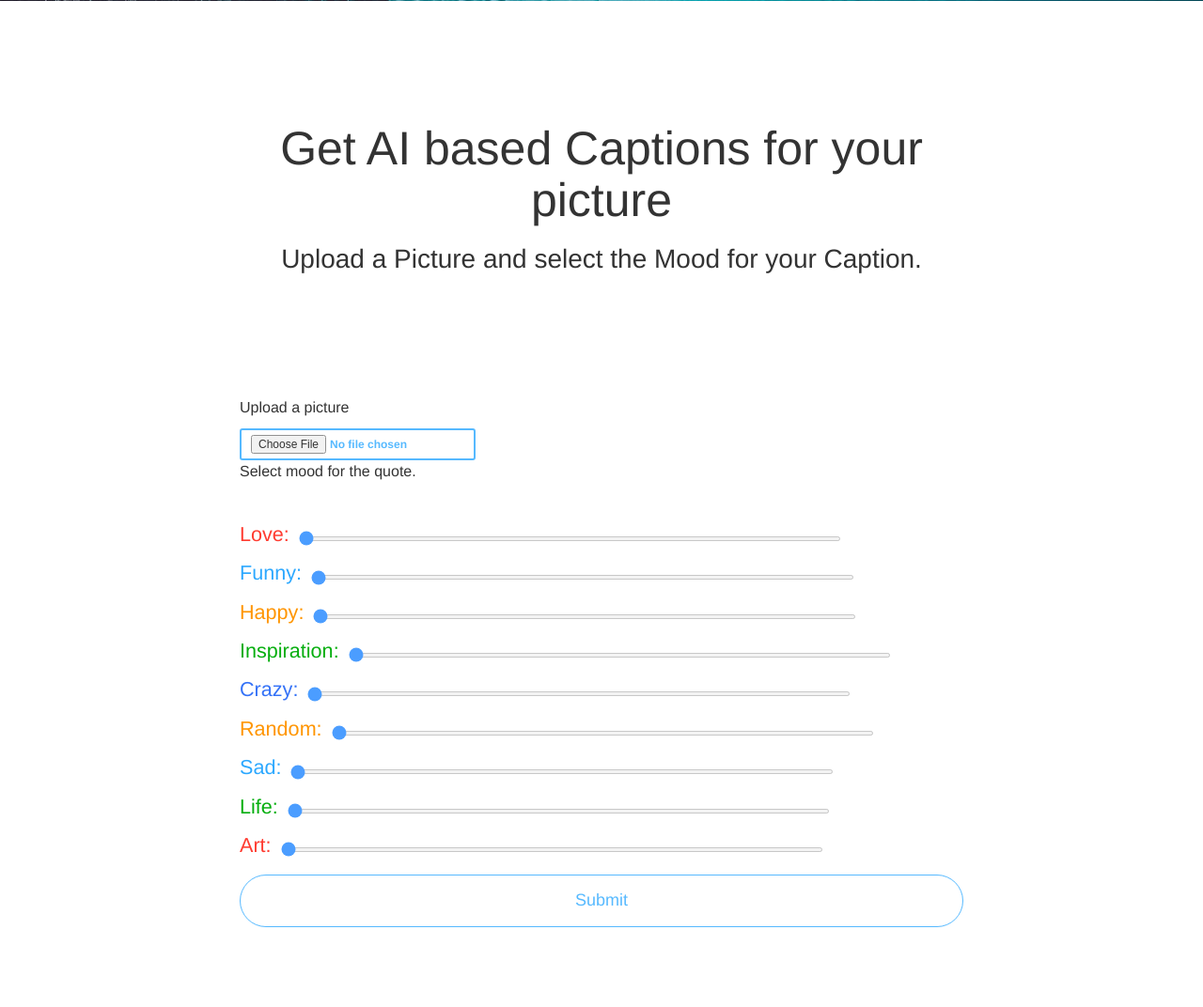
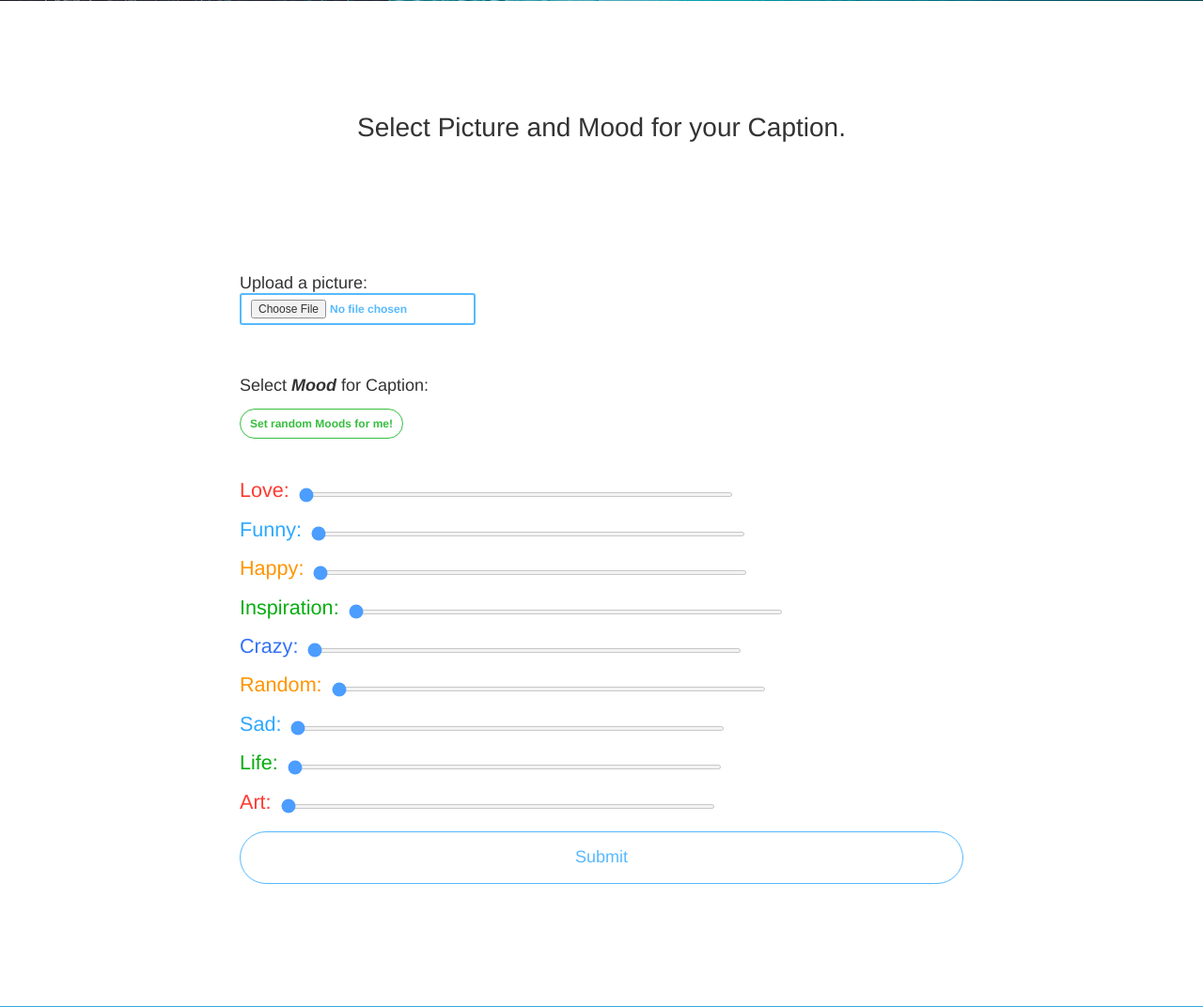
Before and after one commit to yogingale/quotes-maker-app, a Python web app: template app/templates/get-shit-done-1.4.1/main/index.html in a window 1280 px wide. Shown: the part 539-1611 px from the top of the page at 94% size. Run offline with Jinja, Linux system fonts and the light colour scheme; the template is opened without the code that fills it, so the values that code supplies are empty; some libraries are stand-ins or nearby versions.

Commit message:
Generate random moods

```diff
--- a/app/static/get-shit-done-1.4.1/assets/css/gsdk.css
+++ b/app/static/get-shit-done-1.4.1/assets/css/gsdk.css
@@ -2030,7 +2030,7 @@ input.ct-red + span + label + span.switch-right {
 
 /* The slider itself */
 .mood-slider {
-  width: 75%;
+  width: 60%;
   height: 5px;
   border-radius: 5px;
   background: #d3d3d3;
--- a/app/templates/get-shit-done-1.4.1/base.html
+++ b/app/templates/get-shit-done-1.4.1/base.html
@@ -192,27 +192,20 @@
             range: "min",
             animate: true
     });
-	$( "#slider-default-love" ).slider({
-			value: 20,
-			orientation: "horizontal",
-			range: "min",
-			animate: true
-	});
-	$( "#slider-default-comedy" ).slider({
-			value: 10,
-			orientation: "horizontal",
-			range: "min",
-			animate: true
-	});
-	$( "#slider-default-motivational" ).slider({
-			value: 15,
-			orientation: "horizontal",
-			range: "min",
-			animate: true
-	});
 	$('.carousel').carousel({
       interval: 4000
     });
+    function setRandomMoods() {
+      document.getElementById("loveRange").value = Math.random() * (100 - 50) + 50;
+      document.getElementById("funnyRange").value = Math.random() * (100 - 0) + 0;
+      document.getElementById("happyRange").value = Math.random() * (100 - 0) + 0;
+      document.getElementById("inspirationRange").value = Math.random() * (100 - 10) + 10;
+      document.getElementById("weirdRange").value = Math.random() * (50 - 0) + 0;
+      document.getElementById("randomRange").value = Math.random() * (100 - 0) + 0;
+      document.getElementById("sadRange").value = Math.random() * (100 - 30) + 30;
+      document.getElementById("lifeRange").value = Math.random() * (100 - 40) + 40;
+      document.getElementById("artRange").value = Math.random() * (50 - 0) + 0;
+    }
 
 
 </script>
--- a/app/templates/get-shit-done-1.4.1/main/index.html
+++ b/app/templates/get-shit-done-1.4.1/main/index.html
@@ -4,9 +4,8 @@
 {% block app_content %}
     <div class="main">
         <div class="container tim-container" style="max-width:800px; padding-top:100px">
-            <h1 class="text-center">Get AI based Captions for your picture</h1>
-            <h3 class="text-center"> Upload a Picture and select the Mood for your Caption.</h3>
-
+<!--            <h1 class="text-center">Get AI based Captions for your picture</h1>-->
+            <h3 class="text-center"> Select Picture and Mood for your Caption.</h3>
             <h1 class="text-center">
                 {% if captions %}
                     {% for caption in captions %}
@@ -20,34 +19,38 @@
             <!--     end extras -->
         </div>
         <div class="container tim-container" style="max-width:800px; padding-top:100px">
-            <p>Upload a picture</p>
             {% if login == True %}
                 <form name="myform" action = "{{ url_for('main.upload_login') }}" method = "POST" enctype = "multipart/form-data">
             {% else %}
                <form name="myform" action = "{{ url_for('main.upload') }}" method = "POST" enctype = "multipart/form-data">
             {% endif %}
-                    <input type = "file" name = "photo" class="btn btn-info btn-sm" required/>
-                    <p>Select mood for the quote.</p>
+
+                   <h5>Upload a picture:
+                    <input type = "file" id="myfile" name = "photo" class="btn btn-info btn-sm" required/>
+                   </h5>
+                   <div class="space-30"></div>
+                   <h5>Select <i><b>Mood </b></i>for Caption:</h5>
+                   <button type="button" onclick="setRandomMoods()" class="btn btn-sm btn-success btn-round">Set random Moods for me!</button>
                    <b><h2 class="text-primary">
                    <div class="slidecontainer">
                        <small class="ct-red">Love:</small>
-                       <input type="range" min="0" name="love" max="100" value="0" class="mood-slider"><br>
+                       <input type="range" id="loveRange" min="0" name="love" max="100" value="0" class="mood-slider"><br>
                        <small class="ct-azzure">Funny:</small>
-                       <input type="range" min="0" name="funny" max="100" value="0" class="mood-slider"><br>
+                       <input type="range" id="funnyRange" min="0" name="funny" max="100" value="0" class="mood-slider"><br>
                        <small class="ct-orange">Happy:</small>
-                       <input type="range" min="0" name="happy" max="100" value="0" class="mood-slider"><br>
+                       <input type="range" id="happyRange" min="0" name="happy" max="100" value="0" class="mood-slider"><br>
                        <small class="ct-green">Inspiration:</small>
-                       <input type="range" min="0" name="inspiration" max="100" value="0" class="mood-slider"><br>
+                       <input type="range" id="inspirationRange" min="0" name="inspiration" max="100" value="0" class="mood-slider"><br>
                        <small class="ct-blue">Crazy:</small>
-                       <input type="range" min="0" name="weird" max="100" value="0" class="mood-slider"><br>
+                       <input type="range" id="weirdRange" min="0" name="weird" max="100" value="0" class="mood-slider"><br>
                        <small class="ct-orange">Random:</small>
-                       <input type="range" min="0" name="random" max="100" value="0" class="mood-slider"><br>
+                       <input type="range" id="randomRange" min="0" name="random" max="100" value="0" class="mood-slider"><br>
                        <small class="ct-azzure">Sad:</small>
-                       <input type="range" min="0" name="sad" max="100" value="0" class="mood-slider"><br>
+                       <input type="range" id="sadRange" min="0" name="sad" max="100" value="0" class="mood-slider"><br>
                        <small class="ct-green">Life:</small>
-                       <input type="range" min="0" name="life" max="100" value="0" class="mood-slider"><br>
+                       <input type="range" id="lifeRange" min="0" name="life" max="100" value="0" class="mood-slider"><br>
                        <small class="ct-red">Art:</small>
-                       <input type="range" min="0" name="art" max="100" value="0" class="mood-slider"><br>
+                       <input type="range" id="artRange" min="0" name="art" max="100" value="0" class="mood-slider"><br>
                    </div>
                    </h2></b>
 
--- a/main.py
+++ b/main.py
@@ -6,9 +6,7 @@ from config import Config
 app = create_app(config_class=Config)
 app.config.from_object(os.environ.get("APP_SETTINGS"))
 
-# TODO : Add google signup
 # TODO : Add adds
-# TODO : Add a button to disable moods
 # TODO : Add down arrow on banner when submit for action
 # TODO : create carousal banner
 # TODO : restructure python code
```
